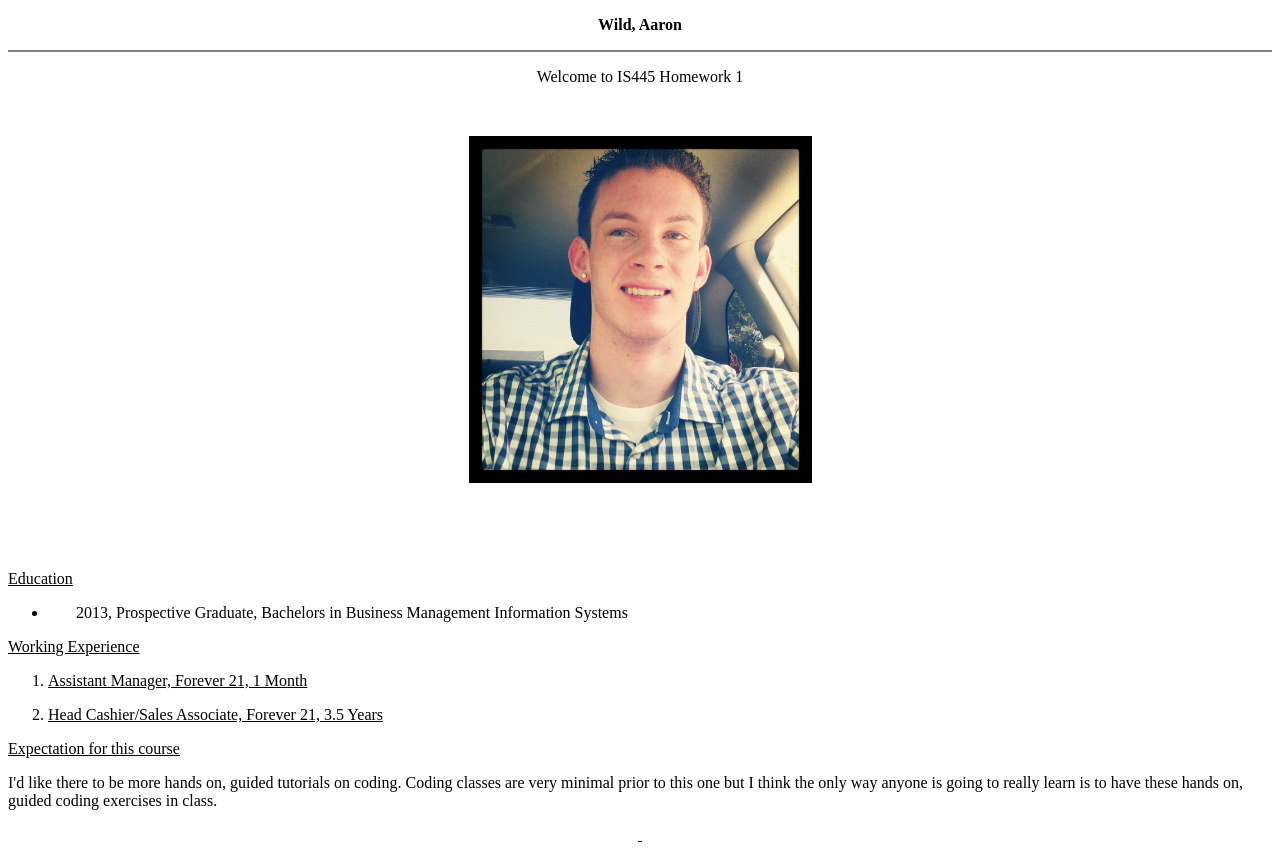
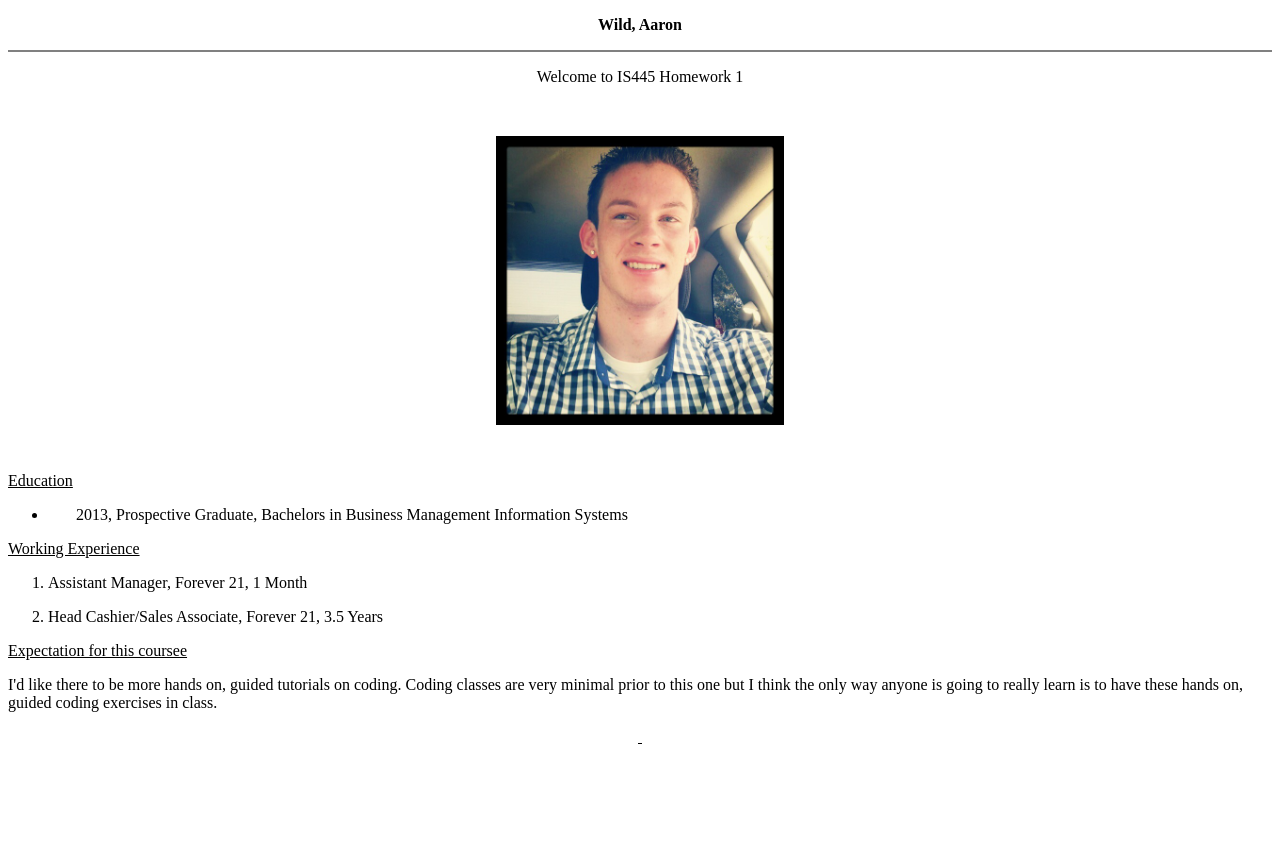
Before and after one commit to wildaaron/Aaron_IS445, a plain HTML site: page index.htm in a window 1280 px wide. After the commit the page ends 800 px from the top, so only its background shows below. Drawn offline with Linux system fonts and the light colour scheme; files whose address does not match are found by name.

Commit message:
add index.htm

```diff
--- a/index.htm
+++ b/index.htm
@@ -13,10 +13,10 @@
             text-align: left;
             text-decoration: underline;
         }
-        .style1
+        .style4
         {
-            width: 343px;
-            height: 347px;
+            width: 288px;
+            height: 289px;
         }
     </style>
 </head>
@@ -30,9 +30,8 @@
         Welcome to IS445 Homework 1</p>
     <p align="center">
         &nbsp;</p>
-    <p align="center" style="height: 418px">
-        <img alt="" class="style1"
-            src="file:///C:/Users/Owner/Pictures/8a242c668cfe11e1a9f71231382044a1_7.jpg" /></p>
+    <p align="center" style="height: 320px">
+        <img class="style4" src="8a242c668cfe11e1a9f71231382044a1_7.jpg" /></p>
     <p align="center" class="style3">
         Education
     </p>
@@ -47,16 +46,16 @@
         Working Experience</p>
     <ol>
         <li>
-            <p align="center" style="text-decoration: underline; text-align: left">
+            <p align="center" style="text-align: left">
                 Assistant Manager, Forever 21, 1 Month</p>
         </li>
         <li>
-            <p align="center" style="text-decoration: underline; text-align: left">
+            <p align="center" style="text-align: left">
                 Head Cashier/Sales Associate, Forever 21, 3.5 Years</p>
         </li>
     </ol>
     <p align="center" style="text-decoration: underline; text-align: left">
-        Expectation for this course</p>
+        Expectation for this coursee</p>
     <p align="center" style="text-align: left">
         I&#39;d like there to be more hands on, guided tutorials on coding. Coding classes
         are very minimal prior to this one but I think the only way anyone is going to
```
